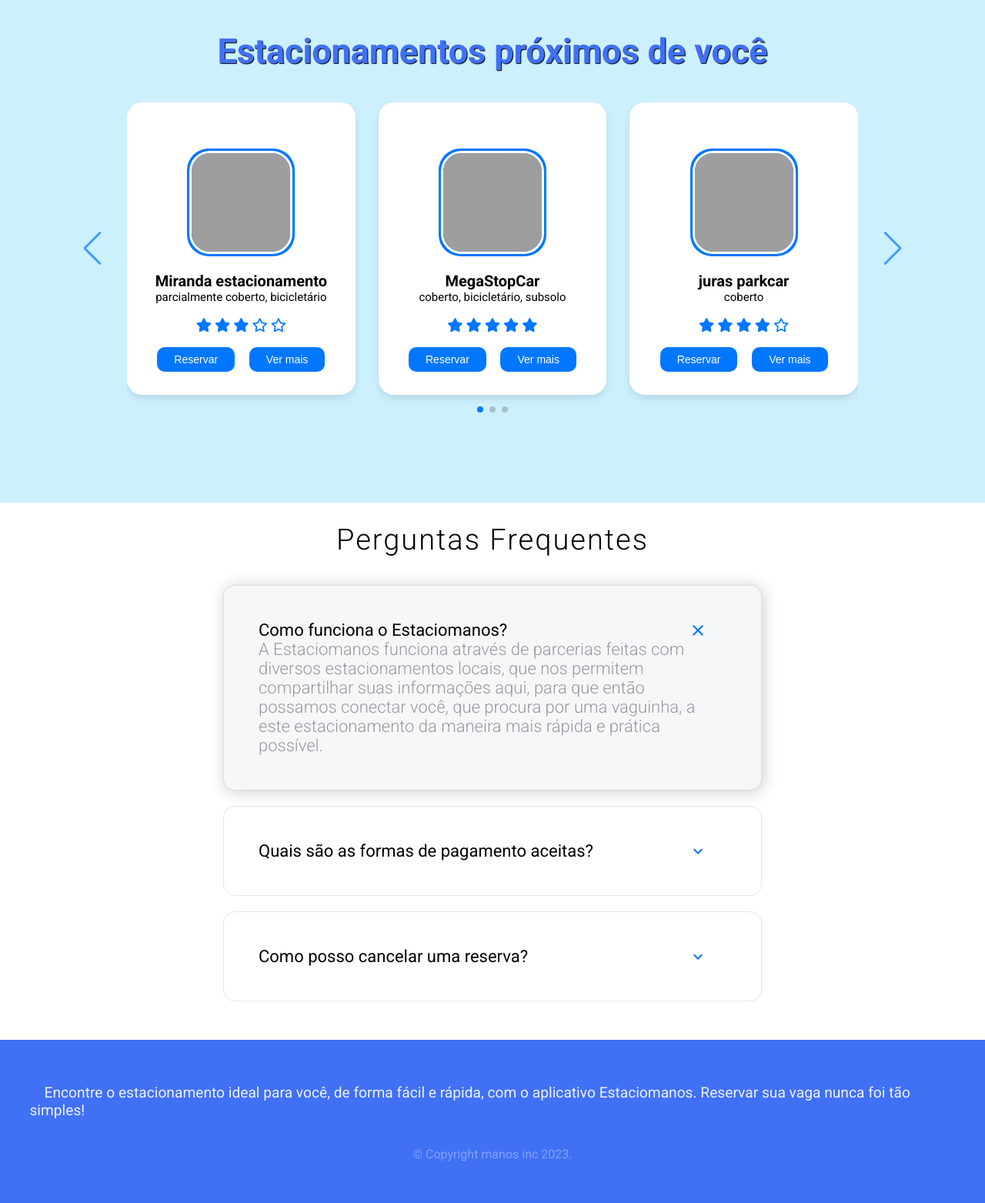
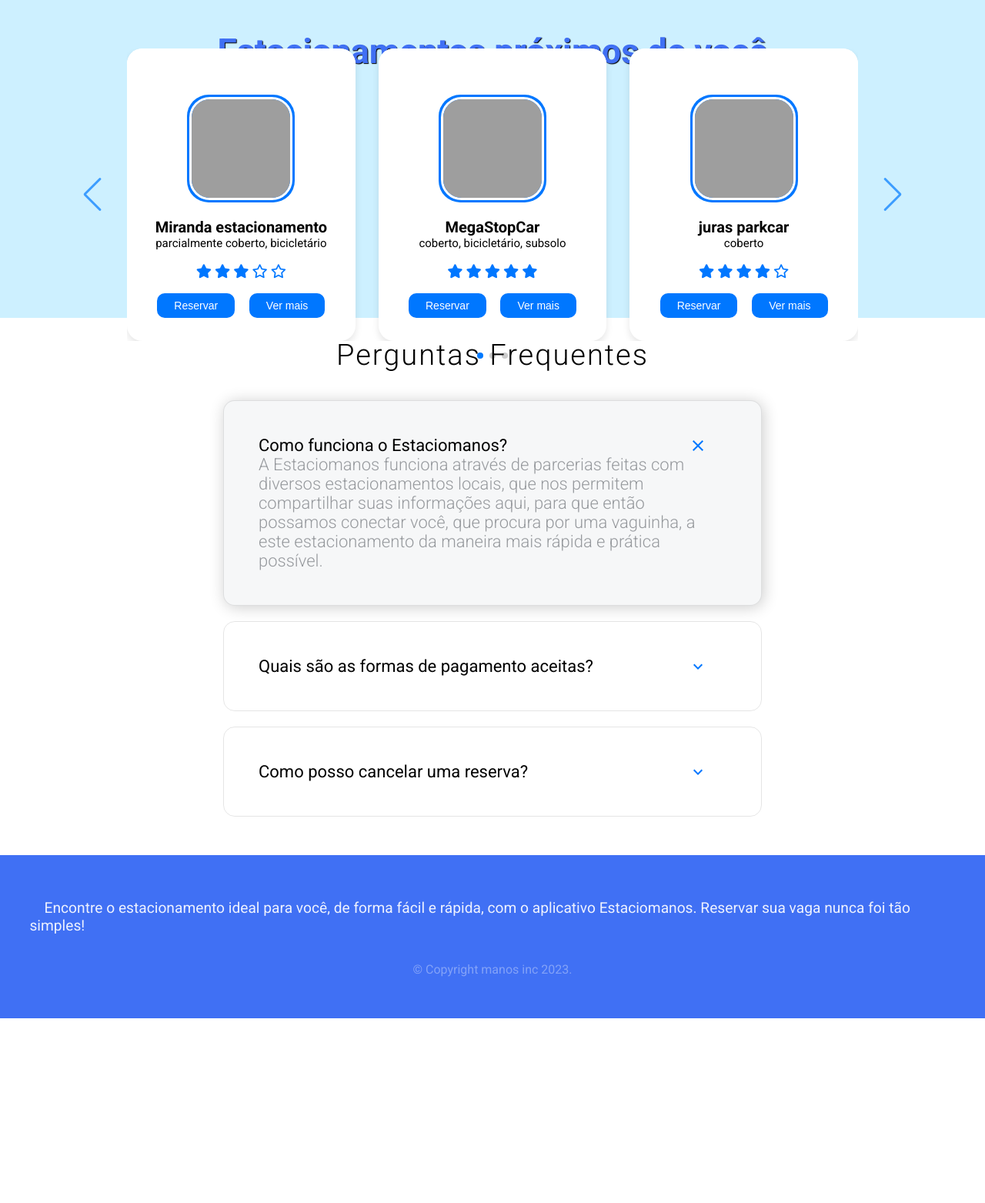
Before and after one commit to curistian/Estaciomanos, a PHP site: page / in a window 1280 px wide. Shown: the part 720-2283 px from the top of the page at 77% size. After the commit the page ends 2043 px from the top, so only its background shows below. Run offline with PHP 8.4, Linux system fonts and the light colour scheme; some libraries are stand-ins or nearby versions; grey boxes are pictures that could not be loaded.

Commit message:
pequeno ajuste na responsividade

```diff
--- a/paginainicial.css
+++ b/paginainicial.css
@@ -244,13 +244,13 @@ main{
   }
 
   .xesque{
-    height: 70vh;
+    height: 40vh;
     display: flex;
     align-items: center;
     justify-content: center;
     background: #cdf0ff;
     padding: 50px 50px;
-    padding-bottom: 150px;
+    padding-bottom: 50px;
   }
 
   section{
@@ -259,6 +259,7 @@ main{
     width: 1075px;
     display: flex;
     align-items: center;
+
   }
 
   .swiper{
@@ -270,7 +271,7 @@ main{
     background: #fff;
     border-radius: 20px;
     height: 400px;
-    margin: 20px 0;
+    margin: 0px 0;
     box-shadow: 0 5px 10px rgba(0, 0, 0, 0.1);
   }
 
@@ -411,6 +412,8 @@ main{
     text-align: center;
     font-size: 2.4rem;
     padding-top: 40px;
+    padding-bottom: -1000px;
+    margin: 0;
     text-shadow: 1px 1px 1px #000000;
 }
 
```
